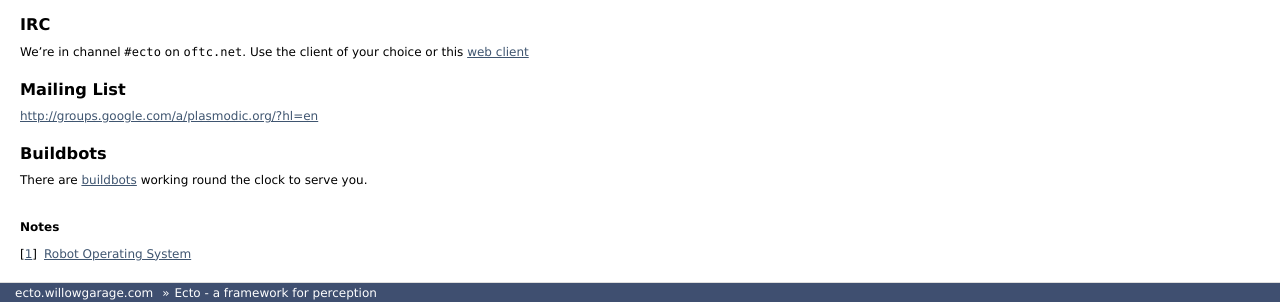
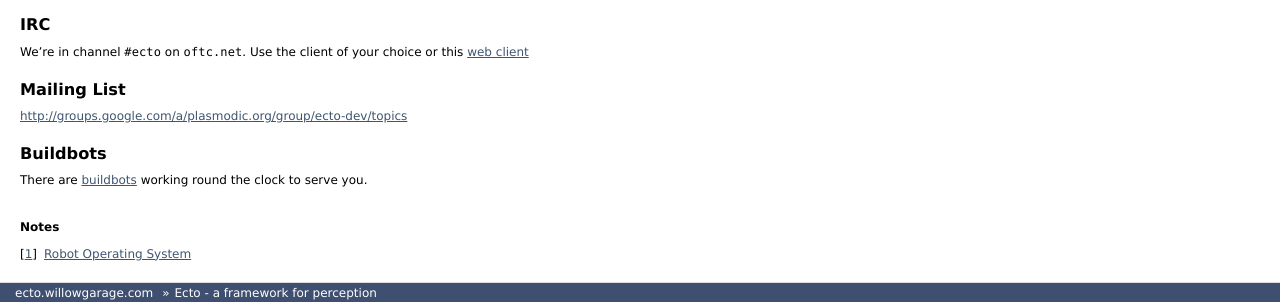
Before and after one commit to plasmodic/ecto_www, a Sphinx documentation site: the page built from source/index.rst, in a window 1280 px wide. Shown: the part 519-821 px from the top of the page. Built offline with Sphinx 7.4.7, drawn with Linux system fonts in a browser that asks for light colours; formulas are drawn with MathJax 3; the version number could not be read and is left out; some of the changed lines change nothing that is shown.

Commit message:
better mailinglist link

```diff
--- a/source/index.rst
+++ b/source/index.rst
@@ -62,7 +62,8 @@
 Mailing List
 ^^^^^^^^^^^^
 
-http://groups.google.com/a/plasmodic.org/?hl=en
+http://groups.google.com/a/plasmodic.org/group/ecto-dev/topics
+
 
 Buildbots
 ^^^^^^^^^
```
